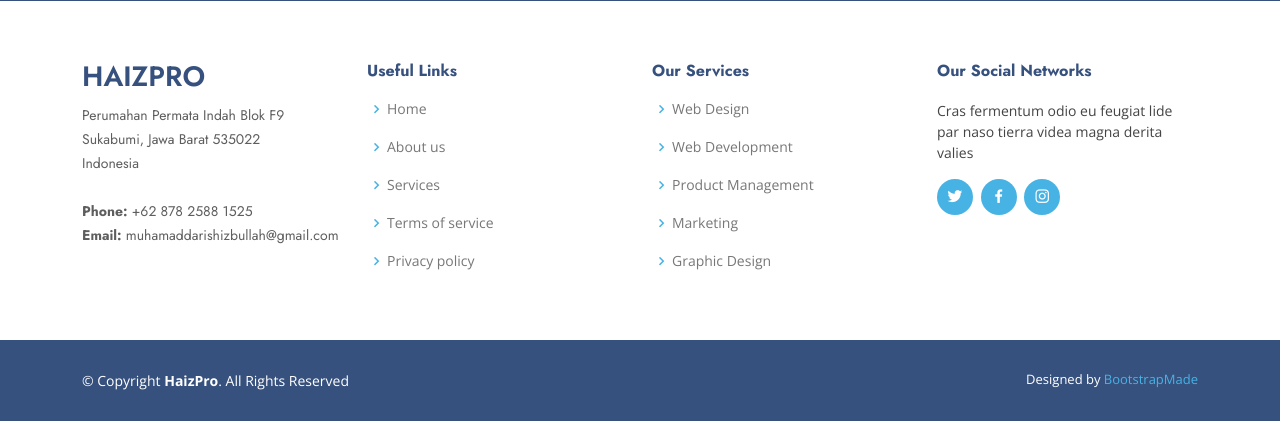
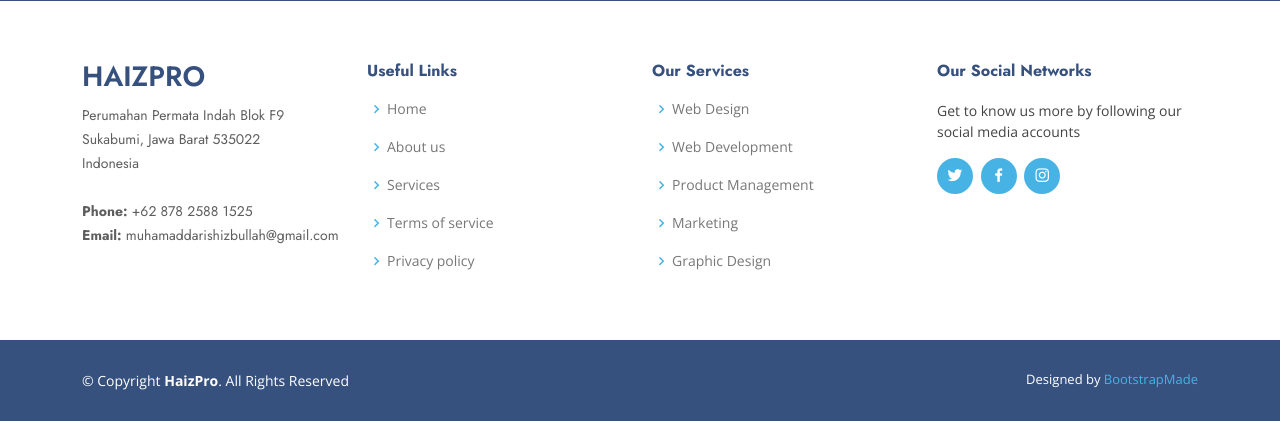
Before and after one commit to mdarishizbullah/profile, a PHP site: page / in a window 1280 px wide. Shown: the part 639-1060 px from the top of the page. Run offline with PHP 8.4, Linux system fonts and the light colour scheme.

Commit message:
menjadikan file index php

```diff
--- a/index.html
+++ b/index.php
@@ -790,7 +790,7 @@
 
           <div class="col-lg-3 col-md-6 footer-links">
             <h4>Our Social Networks</h4>
-            <p>Cras fermentum odio eu feugiat lide par naso tierra videa magna derita valies</p>
+            <p>Get to know us more by following our social media accounts</p>
             <div class="social-links mt-3">
               <a href="https://twitter.com/MDarisHizbullah" class="twitter"><i class="bx bxl-twitter"></i></a>
               <a href="https://web.facebook.com/muhamaddaris.hizbullah" class="facebook"><i class="bx bxl-facebook"></i></a>
```
